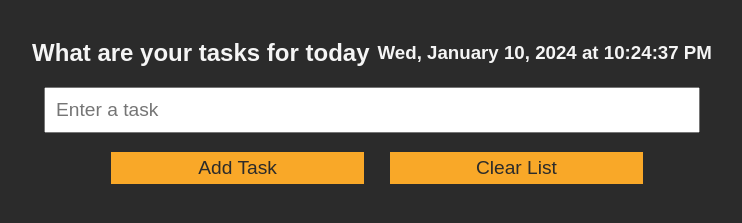
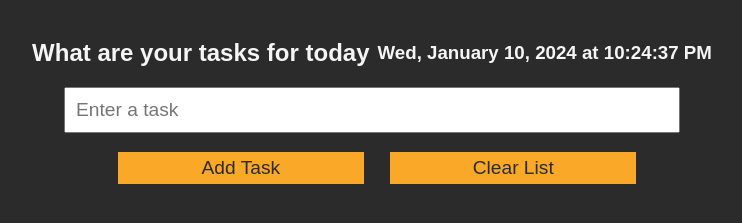
Before and after one commit to Gustavo-Ferrari/todoList, a plain HTML site: page index.html in a window 1280 px wide. Shown: the part 61-284 px from the top of the page, without its empty margins (268-1010 px from the left). Drawn offline with nearby package versions, Linux system fonts and the light colour scheme.

Commit message:
Add border box and change height to improve reponsiveness

```diff
--- a/styles.css
+++ b/styles.css
@@ -3,6 +3,7 @@ body {
   background-color: #2b2b2b;
   color: #f5f5f5;
   transition: all 0.5s ease;
+  padding: 0 1em;
 }
 
 h1 {
@@ -20,6 +21,7 @@ span {
   margin: 0 auto;
   padding: 10px;
   font-size: 1.2em;
+  box-sizing: border-box;
 }
 
 #btn-wrapper {
@@ -37,6 +39,7 @@ span {
   padding: auto;
   cursor: pointer;
   font-size: 1.2em;
+  box-sizing: border-box;
 }
 
 #addButton:hover {
@@ -73,7 +76,7 @@ span {
   justify-content: flex-start;
   width: max-content;
   gap: 0.2em;
-  height: auto;
+  max-height: 600px;
   align-items: center;
 }
 
```
